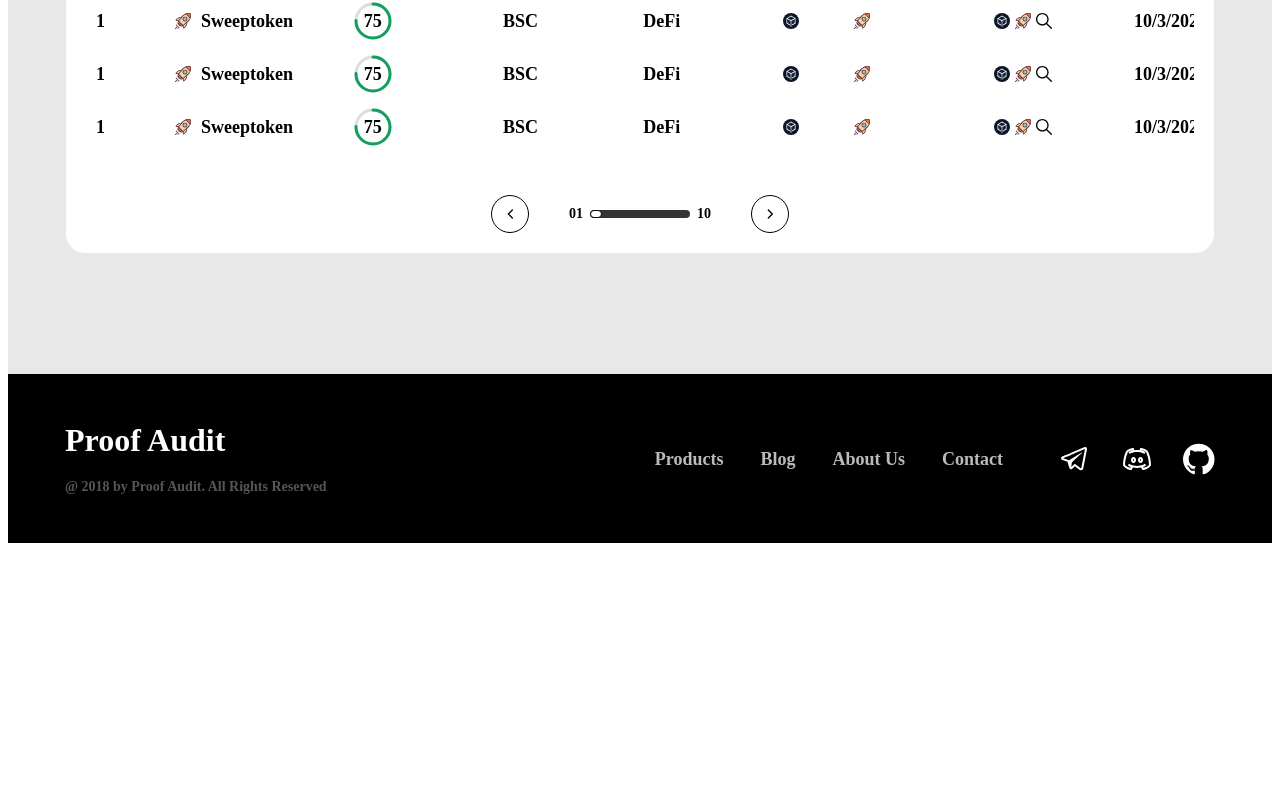
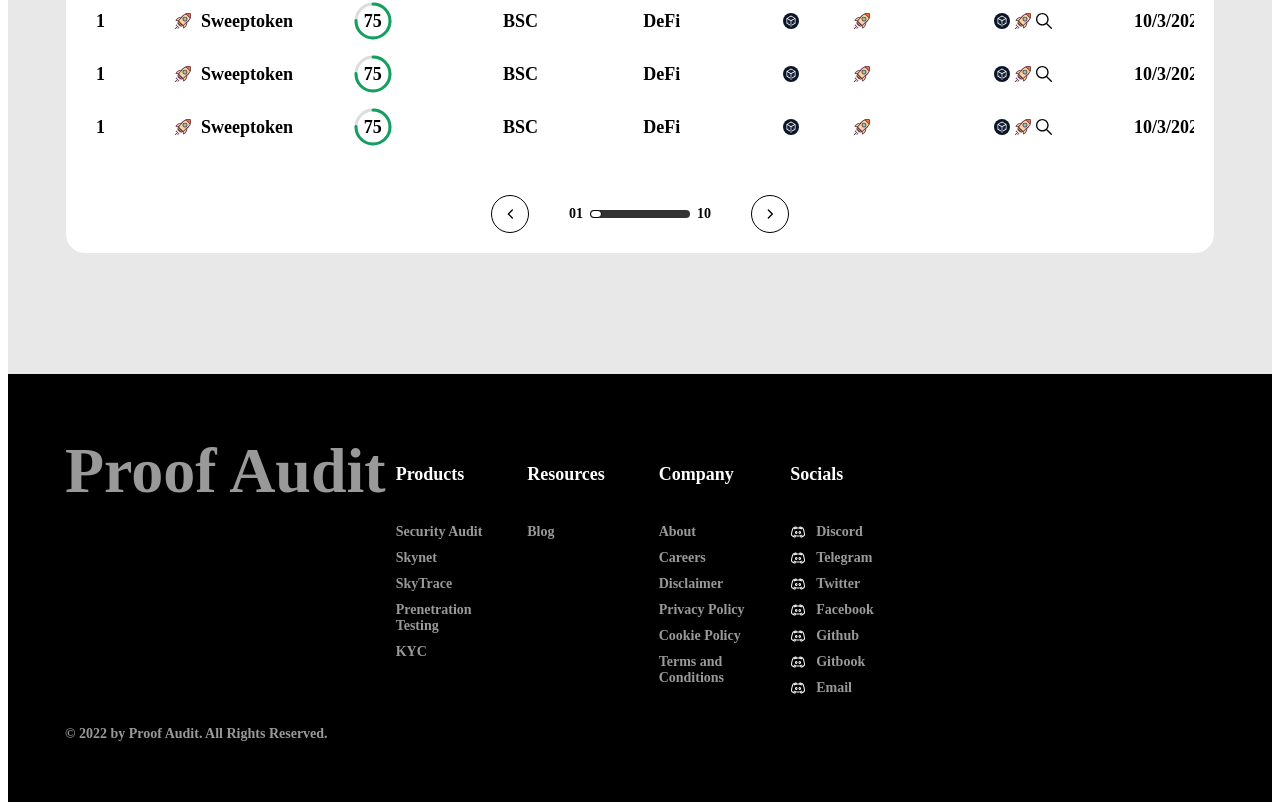
Before and after one commit to 0xsnowman/auditing-firm-site, a React (Create React App) app: page / in a window 1280 px wide. Shown: the part 935-1745 px from the top of the page. Before the commit the page ends 1486 px from the top, so only its background shows below. Built offline with nearby package versions, Linux system fonts and the light colour scheme.

Commit message:
footer-style-fix

```diff
--- a/src/ui/organisms/footer.tsx
+++ b/src/ui/organisms/footer.tsx
@@ -14,35 +14,136 @@
   const { deviceWidth } = useWindowDimensions();
 
   return (
-    <Box className="organism-footer" paddingVertical={PADDING.SUPER_LARGE}>
+    <Box
+      className="organism-footer"
+      paddingHorizontal={30}
+      paddingVertical={60}
+    >
       <Container>
         <Flex
-          justifyContent={deviceWidth > 1024 ? "space-between" : "center"}
-          alignItems={deviceWidth > 1024 ? "center" : "flex-start"}
-          flexDirection={deviceWidth > 1024 ? "row" : "column"}
-          gap={20}
+          flexDirection="column"
+          alignItems="flex-start"
+          justifyContent="space-between"
+          gap={30}
         >
-          <Flex flexDirection="column" gap={20}>
-            <Text color="white" type="title">
-              Proof Audit
-            </Text>
-            <Text color={COLORS.GRAY_DARK} type="plain">
-              @ 2018 by Proof Audit. All Rights Reserved
-            </Text>
-          </Flex>
-          <Flex gap={40} alignItems="center">
-            <Flex gap={5}>
-              <NavItem>Products</NavItem>
-              <NavItem>Blog</NavItem>
-              <NavItem>About Us</NavItem>
-              <NavItem>Contact</NavItem>
+          <Flex justifyContent="space-between" width="100%" className="organism-footer__connection-list">
+            <Flex flex={2}>
+              <Text type="logo" color="#999">
+                Proof Audit
+              </Text>
             </Flex>
-            <Flex gap={30}>
-              <Icon icon={Icons.telegram} size="LARGE" />
-              <Icon icon={Icons.discord} size="LARGE" />
-              <Icon icon={Icons.github} size="LARGE" />
+            <Flex flex={3} gap={30} className="organism-footer__connection-list__details">
+              <Flex flex={1} flexDirection="column" gap={10}>
+                <Box paddingVertical={30}>
+                  <Text type="paragraph" color="white">
+                    Products
+                  </Text>
+                </Box>
+                <Text type="plain" color="#999">
+                  Security Audit
+                </Text>
+                <Text type="plain" color="#999">
+                  Skynet
+                </Text>
+                <Text type="plain" color="#999">
+                  SkyTrace
+                </Text>
+                <Text type="plain" color="#999">
+                  Prenetration Testing
+                </Text>
+                <Text type="plain" color="#999">
+                  KYC
+                </Text>
+              </Flex>
+              <Flex flex={1} flexDirection="column" gap={10}>
+                <Box paddingVertical={30}>
+                  <Text type="paragraph" color="white">
+                    Resources
+                  </Text>
+                </Box>
+                <Text type="plain" color="#999">
+                  Blog
+                </Text>
+              </Flex>
+              <Flex flex={1} flexDirection="column" gap={10}>
+                <Box paddingVertical={30}>
+                  <Text type="paragraph" color="white">
+                    Company
+                  </Text>
+                </Box>
+                <Text type="plain" color="#999">
+                  About
+                </Text>
+                <Text type="plain" color="#999">
+                  Careers
+                </Text>
+                <Text type="plain" color="#999">
+                  Disclaimer
+                </Text>
+                <Text type="plain" color="#999">
+                  Privacy Policy
+                </Text>
+                <Text type="plain" color="#999">
+                  Cookie Policy
+                </Text>
+                <Text type="plain" color="#999">
+                  Terms and Conditions
+                </Text>
+              </Flex>
+              <Flex flex={1} flexDirection="column" gap={10}>
+                <Box paddingVertical={30}>
+                  <Text type="paragraph" color="white">
+                    Socials
+                  </Text>
+                </Box>
+                <Flex gap={10}>
+                  <Icon icon={Icons.discord} size="SMALL" />
+                  <Text color="#999" type="plain">
+                    Discord
+                  </Text>
+                </Flex>
+                <Flex gap={10}>
+                  <Icon icon={Icons.discord} size="SMALL" />
+                  <Text color="#999" type="plain">
+                    Telegram
+                  </Text>
+                </Flex>
+                <Flex gap={10}>
+                  <Icon icon={Icons.discord} size="SMALL" />
+                  <Text color="#999" type="plain">
+                    Twitter
+                  </Text>
+                </Flex>
+                <Flex gap={10}>
+                  <Icon icon={Icons.discord} size="SMALL" />
+                  <Text color="#999" type="plain">
+                    Facebook
+                  </Text>
+                </Flex>
+                <Flex gap={10}>
+                  <Icon icon={Icons.discord} size="SMALL" />
+                  <Text color="#999" type="plain">
+                    Github
+                  </Text>
+                </Flex>
+                <Flex gap={10}>
+                  <Icon icon={Icons.discord} size="SMALL" />
+                  <Text color="#999" type="plain">
+                    Gitbook
+                  </Text>
+                </Flex>
+                <Flex gap={10}>
+                  <Icon icon={Icons.discord} size="SMALL" />
+                  <Text color="#999" type="plain">
+                    Email
+                  </Text>
+                </Flex>
+              </Flex>
             </Flex>
           </Flex>
+          <Text color="#999" type="plain">
+            © 2022 by Proof Audit. All Rights Reserved.
+          </Text>
         </Flex>
       </Container>
     </Box>
```
